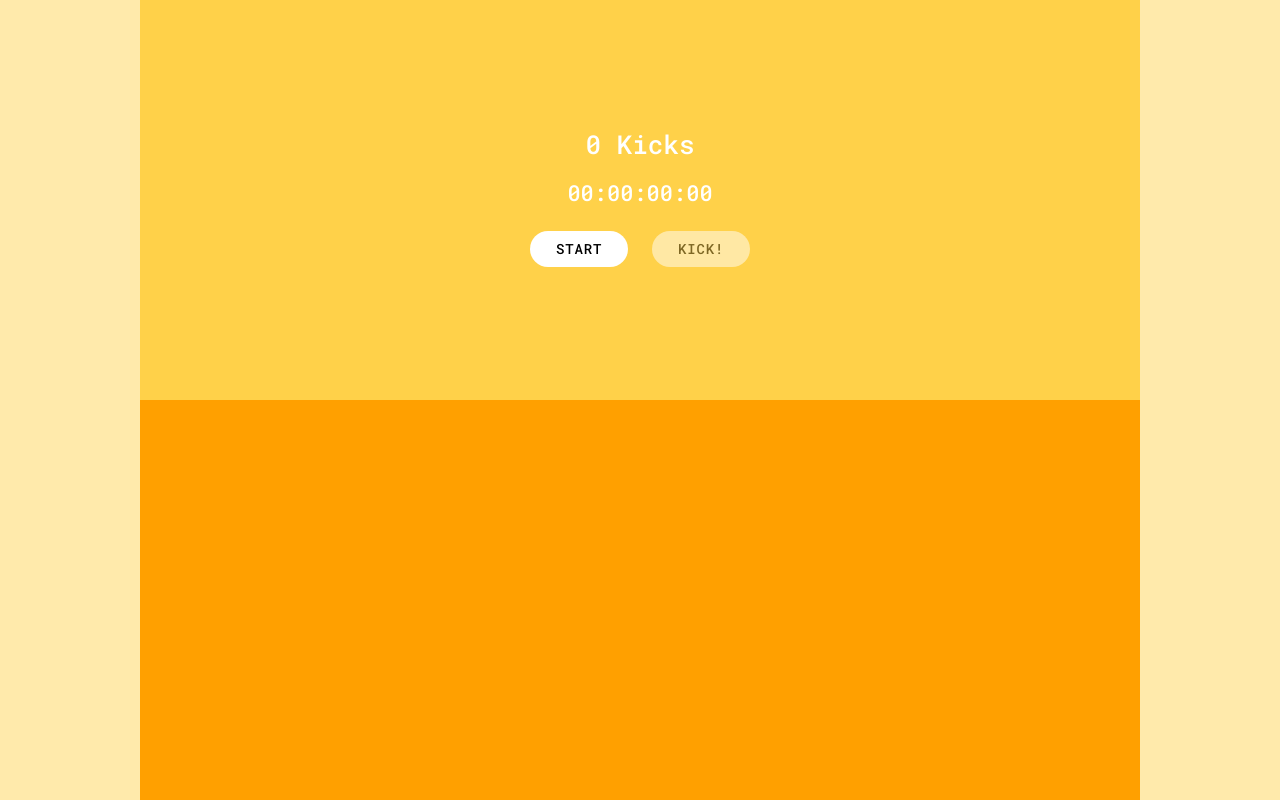
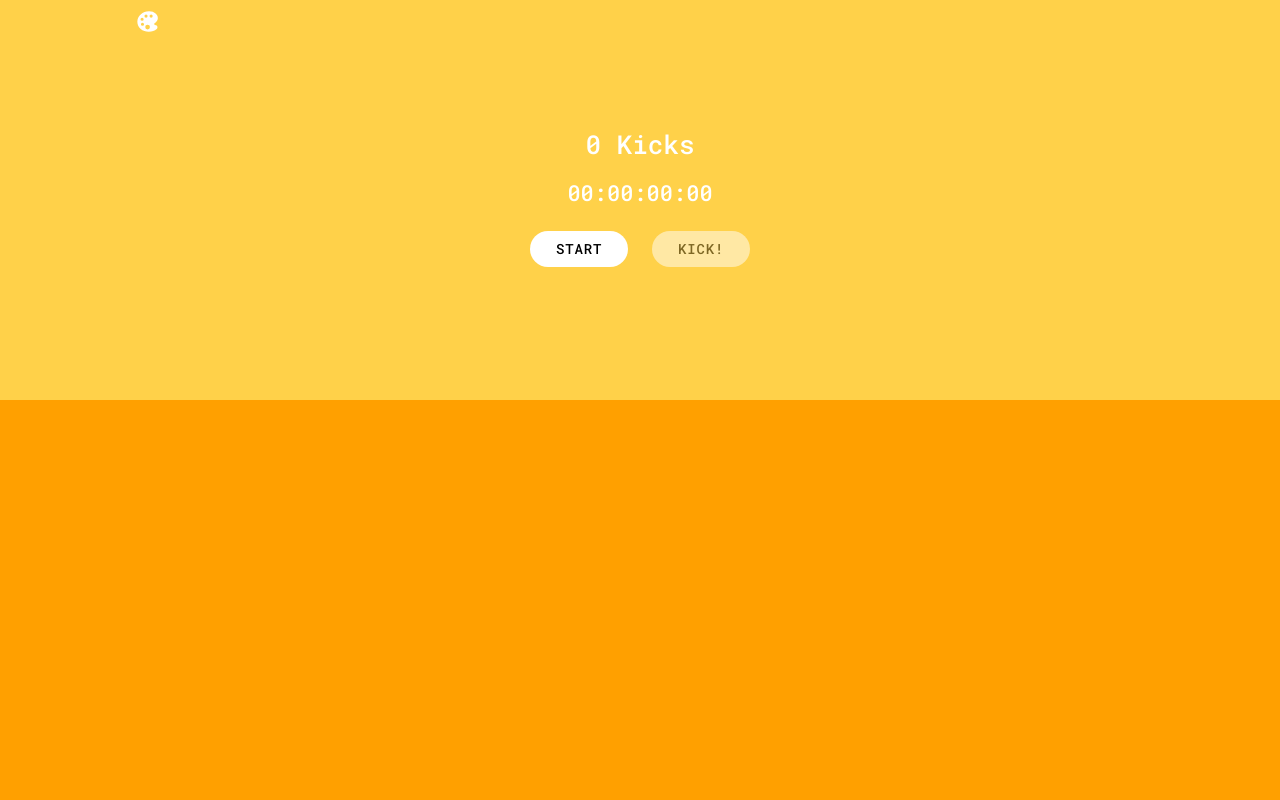
Before and after one commit to Danwakeem/kick-tracker, a React (Create React App) app: page /counter in a window 1280 px wide. Built offline with nearby package versions, Linux system fonts and the light colour scheme.

Commit message:
Added color switcher

```diff
--- a/src/App.tsx
+++ b/src/App.tsx
@@ -24,11 +24,19 @@ import './index.css';
 import './theme/variables.css';
 import Color from 'color';
 import { colorList } from './util/colorLIst';
+import { useState } from 'react';
 
 setupIonicReact();
 
 const App: React.FC = () => {
-  const {top, bottom} = colorList[Math.floor(Math.random()*colorList.length)];
+  const [colorIndex, setColorIndex] = useState(Math.floor(Math.random()*colorList.length));
+
+  const newColorIndex = () => {
+    const newIndex = Math.floor(Math.random()*colorList.length);
+    setColorIndex(newIndex !== colorIndex ? newIndex : (newIndex + 1) % colorList.length);
+  };
+
+  const {top, bottom} = colorList[colorIndex];
   const bgColor = Color(top).lighten(0.3);
   const themeWrapper = document.querySelector('body');
   if (themeWrapper) {
@@ -36,7 +44,6 @@ const App: React.FC = () => {
   }
   return (
     <IonApp style={{
-      maxWidth: '1000px',
       backgroundColor: top,
       margin: '0 auto',
       filter: 'brighten(20%)'
@@ -44,7 +51,7 @@ const App: React.FC = () => {
       <IonReactRouter>
         <IonRouterOutlet>
           <Route exact path="/counter">
-            <KickCounter colors={{ top, bottom }} />
+            <KickCounter newColorIndex={newColorIndex} colors={{ top, bottom }} />
           </Route>
           <Route exact path="/">
             <Redirect to="/counter" />
--- a/src/pages/KickCounter.tsx
+++ b/src/pages/KickCounter.tsx
@@ -9,6 +9,7 @@ import {
   IonItemSliding,
   IonItemOptions,
   IonItemOption,
+  IonIcon,
 } from '@ionic/react';
 import { format as dfFormat, formatDuration, intervalToDuration } from 'date-fns';
 import pluralize from 'pluralize';
@@ -16,16 +17,19 @@ import styled from 'styled-components';
 import Color from 'color';
 import { StopWatch } from '../components/StopWatch';
 import { fetchData, save } from '../util/storage';
+import { settings, colorPalette } from 'ionicons/icons';
 
 interface ColorInput {
   top: string;
   bottom: string;
 }
 
-const KickCounter: React.FC<{ colors: ColorInput }> = ({
-  colors
+const KickCounter: React.FC<{ colors: ColorInput, newColorIndex: any }> = ({
+  colors,
+  newColorIndex
 }: {
   colors: ColorInput
+  newColorIndex: any,
 }) => {
   const [kickData, setKickData] = useState<any>({
     list: [],
@@ -62,10 +66,39 @@ const KickCounter: React.FC<{ colors: ColorInput }> = ({
     '--background-focused-opacity': 0.3,
     '--background-hover-opacity': 0.3,
   };
+  const shared = {
+    position: 'absolute',
+    top: 0,
+    '--background': 'transparent',
+    '--box-shadow': 'none',
+    '--background-activated': 'transparent',
+    '--background-focused': 'transparent',
+    '--background-hover': 'transparent',
+    zIndex: 2,
+  };
+  const settingButton = {
+    ...shared,
+    // TODO: Set up a settings page so we can manage notification time
+    // and set up an auto shut off time and a desired kick count
+    display: 'none',
+    right: 0,
+  };
+  const colorButton = {
+    ...shared,
+    left: 0,
+  };
 
   return (
     <IonPage>
       <IonContent style={{ '--background': bottom }}>
+        <div style={{ margin: '0 auto', maxWidth: '1045px', width: '100%', position: 'relative' }}>
+          <IonButton style={colorButton} onClick={newColorIndex}>
+            <IonIcon slot="icon-only" icon={colorPalette} />
+          </IonButton>
+          <IonButton style={settingButton}>
+            <IonIcon slot="icon-only" icon={settings} />
+          </IonButton>
+        </div>
         <HeaderContent color={top}>
           <h1 style={{ margin: 0 }}>{kickCount} {pluralize('Kicks', kickCount)}</h1>
           <StopWatch started={started} duration={duration} setDuration={setDuration} />
@@ -109,7 +142,7 @@ const KickCounter: React.FC<{ colors: ColorInput }> = ({
           </HeaderButtons>
         </HeaderContent>
         <Buffer />
-        <IonList style={{ backgroundColor: bottom }}>
+        <IonList style={{ backgroundColor: bottom, maxWidth: '1000px', margin: '0 auto' }}>
           {
             (kickData?.list || []).map(({ duration, kicks }: any, index: number) => {
               const formattedDuration = formatDuration(intervalToDuration(duration));
```
